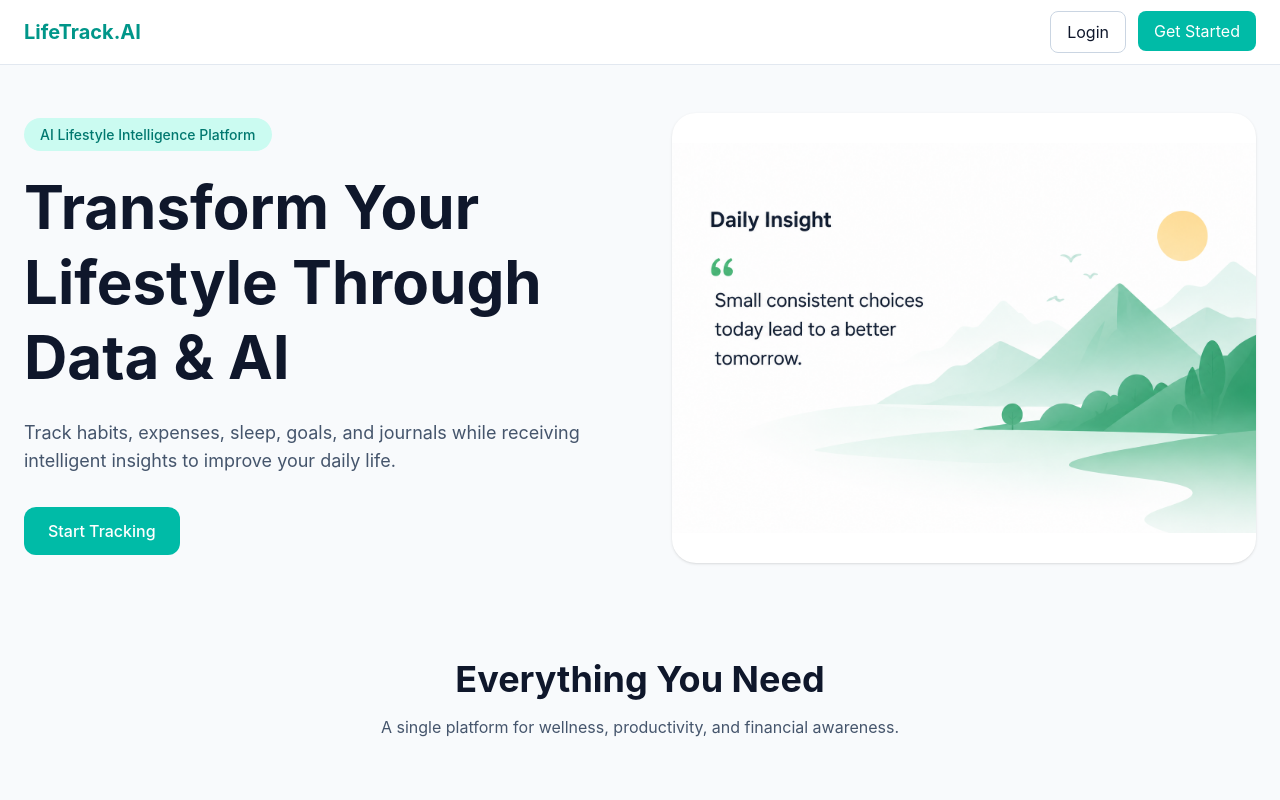
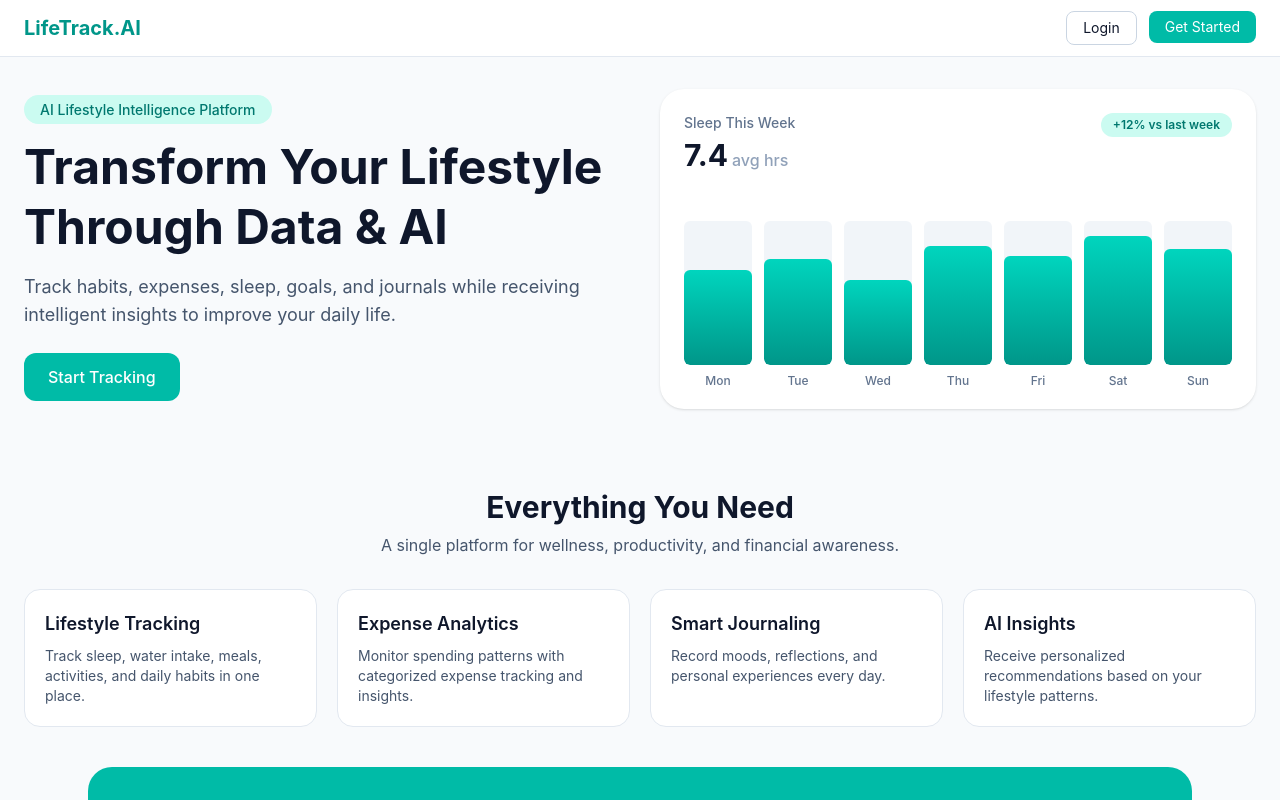
Before and after one commit to jagdishbutte/lifestyle-tracking, a React (Vite) app in the folder frontend/: page / in a window 1280 px wide. Shown: the top 800 px of the page. Built offline with nearby package versions, Linux system fonts and the light colour scheme; no server answers.

Commit message:
fix: landing page refactoring

```diff
--- a/frontend/src/pages/LandingPage.tsx
+++ b/frontend/src/pages/LandingPage.tsx
@@ -1,25 +1,89 @@
 import { Link } from "react-router-dom";
 import { features } from "../data/landing.ts";
+
+const sleepData = [
+    { day: "Mon", hours: 6.5 },
+    { day: "Tue", hours: 7.2 },
+    { day: "Wed", hours: 5.8 },
+    { day: "Thu", hours: 8.1 },
+    { day: "Fri", hours: 7.4 },
+    { day: "Sat", hours: 8.8 },
+    { day: "Sun", hours: 7.9 },
+];
+
+const avgSleep = (
+    sleepData.reduce((sum, d) => sum + d.hours, 0) / sleepData.length
+).toFixed(1);
+
+const maxSleep = Math.max(...sleepData.map((d) => d.hours));
+
+const SleepChart = () => (
+    <div className="flex h-full w-full flex-col rounded-3xl bg-white p-6 shadow-sm">
+        <div className="flex items-start justify-between">
+            <div>
+                <p className="text-sm font-medium text-slate-500">
+                    Sleep This Week
+                </p>
+                <p className="mt-1 text-3xl font-bold text-slate-900">
+                    {avgSleep}
+                    <span className="ml-1 text-base font-medium text-slate-400">
+                        avg hrs
+                    </span>
+                </p>
+            </div>
+
+            <span className="rounded-full bg-teal-100 px-3 py-1 text-xs font-semibold text-teal-700">
+                +12% vs last week
+            </span>
+        </div>
+
+        <div className="mt-6 flex flex-1 items-end justify-between gap-3">
+            {sleepData.map((d) => (
+                <div
+                    key={d.day}
+                    className="group flex flex-1 flex-col items-center gap-2"
+                >
+                    <span className="text-xs font-medium text-slate-400 opacity-0 transition group-hover:opacity-100">
+                        {d.hours}h
+                    </span>
+
+                    <div className="flex h-36 w-full items-end overflow-hidden rounded-md bg-slate-100">
+                        <div
+                            className="w-full rounded-md bg-gradient-to-t from-teal-600 to-teal-400 transition-all group-hover:from-teal-700 group-hover:to-teal-500"
+                            style={{
+                                height: `${(d.hours / (maxSleep + 1)) * 100}%`,
+                            }}
+                        />
+                    </div>
+
+                    <span className="text-xs font-medium text-slate-500">
+                        {d.day}
+                    </span>
+                </div>
+            ))}
+        </div>
+    </div>
+);
 
 const LandingPage = () => {
     return (
         <div className="min-h-screen bg-slate-50 text-slate-900">
             {/* Navbar */}
             <nav className="sticky top-0 z-50 border-b border-slate-200 bg-white/90 backdrop-blur">
-                <div className="mx-auto flex h-16 max-w-7xl items-center justify-between px-6">
+                <div className="mx-auto flex h-14 max-w-7xl items-center justify-between px-6">
                     <h1 className="text-xl font-bold text-teal-600">
                         LifeTrack.AI
                     </h1>
 
                     <div className="flex gap-3">
                         <Link to="/login">
-                            <button className="rounded-lg border border-slate-300 px-4 py-2">
+                            <button className="rounded-lg border border-slate-300 px-4 py-1.5 text-sm">
                                 Login
                             </button>
                         </Link>
 
                         <Link to="/register">
-                            <button className="rounded-lg bg-teal-500 px-4 py-2 text-white hover:bg-teal-600">
+                            <button className="rounded-lg bg-teal-500 px-4 py-1.5 text-sm text-white hover:bg-teal-600">
                                 Get Started
                             </button>
                         </Link>
@@ -28,24 +92,24 @@ const LandingPage = () => {
             </nav>
 
             {/* Hero */}
-            <section className="mx-auto max-w-7xl px-6 py-12">
-                <div className="grid items-center gap-16 lg:grid-cols-2">
+            <section className="mx-auto max-w-7xl px-6 pb-10 pt-8">
+                <div className="grid items-center gap-10 lg:grid-cols-2">
                     <div>
-                        <span className="rounded-full bg-teal-100 px-4 py-2 text-sm font-medium text-teal-700">
+                        <span className="rounded-full bg-teal-100 px-4 py-1.5 text-sm font-medium text-teal-700">
                             AI Lifestyle Intelligence Platform
                         </span>
 
-                        <h1 className="mt-6 text-5xl font-bold leading-tight lg:text-6xl">
+                        <h1 className="mt-4 text-4xl font-bold leading-tight lg:text-5xl">
                             Transform Your Lifestyle Through Data & AI
                         </h1>
 
-                        <p className="mt-6 max-w-xl text-lg text-slate-600">
+                        <p className="mt-4 max-w-xl text-lg text-slate-600">
                             Track habits, expenses, sleep, goals, and journals
-                            while receiving intelligent insights to improve your
-                            daily life.
+                            while receiving intelligent insights to improve
+                            your daily life.
                         </p>
 
-                        <div className="mt-8 flex flex-wrap gap-4">
+                        <div className="mt-6 flex flex-wrap gap-4">
                             <Link to="/login">
                                 <button className="rounded-xl bg-teal-500 px-6 py-3 font-medium text-white hover:bg-teal-600">
                                     Start Tracking
@@ -54,39 +118,34 @@ const LandingPage = () => {
                         </div>
                     </div>
 
-                    {/* Image Placeholder */}
-                    <div className="flex h-[300px] md:h-[450px] items-center justify-center rounded-3xl bg-white shadow-sm">
-                        <img
-                            src="/images/hero.jpg"
-                            alt="hero-image"
-                            className="max-h-full max-w-full object-contain"
-                        />
+                    <div className="h-[320px]">
+                        <SleepChart />
                     </div>
                 </div>
             </section>
 
             {/* Features */}
-            <section id="features" className="mx-auto max-w-7xl px-6 py-12">
+            <section id="features" className="mx-auto max-w-7xl px-6 py-10">
                 <div className="text-center">
-                    <h2 className="text-4xl font-bold">Everything You Need</h2>
+                    <h2 className="text-3xl font-bold">Everything You Need</h2>
 
-                    <p className="mt-4 text-slate-600">
+                    <p className="mt-2 text-slate-600">
                         A single platform for wellness, productivity, and
                         financial awareness.
                     </p>
                 </div>
 
-                <div className="mt-16 grid gap-6 md:grid-cols-2 lg:grid-cols-4">
+                <div className="mt-8 grid gap-5 md:grid-cols-2 lg:grid-cols-4">
                     {features.map((feature) => (
                         <div
                             key={feature.id}
-                            className="rounded-2xl border border-slate-200 bg-white p-6 transition hover:-translate-y-1 hover:shadow-lg"
+                            className="rounded-2xl border border-slate-200 bg-white p-5 transition hover:-translate-y-1 hover:shadow-lg"
                         >
-                            <h3 className="text-xl font-semibold">
+                            <h3 className="text-lg font-semibold">
                                 {feature.title}
                             </h3>
 
-                            <p className="mt-3 text-slate-600">
+                            <p className="mt-2 text-sm text-slate-600">
                                 {feature.description}
                             </p>
                         </div>
@@ -95,19 +154,19 @@ const LandingPage = () => {
             </section>
 
             {/* CTA */}
-            <section className="mx-auto max-w-6xl px-6 py-12">
-                <div className="rounded-3xl bg-teal-500 p-12 text-center text-white">
-                    <h2 className="text-4xl font-bold">
+            <section className="mx-auto max-w-6xl px-6 pb-10">
+                <div className="rounded-3xl bg-teal-500 p-10 text-center text-white">
+                    <h2 className="text-3xl font-bold">
                         Start Building Better Habits Today
                     </h2>
 
-                    <p className="mt-4 text-teal-50">
+                    <p className="mt-3 text-teal-50">
                         Take control of your lifestyle, finances, and personal
                         growth.
                     </p>
 
                     <Link to="/login">
-                        <button className="mt-8 rounded-xl bg-white px-6 py-3 font-medium text-teal-600">
+                        <button className="mt-6 rounded-xl bg-white px-6 py-3 font-medium text-teal-600">
                             Get Started
                         </button>
                     </Link>
@@ -115,7 +174,7 @@ const LandingPage = () => {
             </section>
 
             {/* Footer */}
-            <footer className="border-t border-slate-200 py-8 text-center text-slate-500">
+            <footer className="border-t border-slate-200 py-5 text-center text-sm text-slate-500">
                 © 2026 Lifestyle Intelligence Platform
             </footer>
         </div>
```
